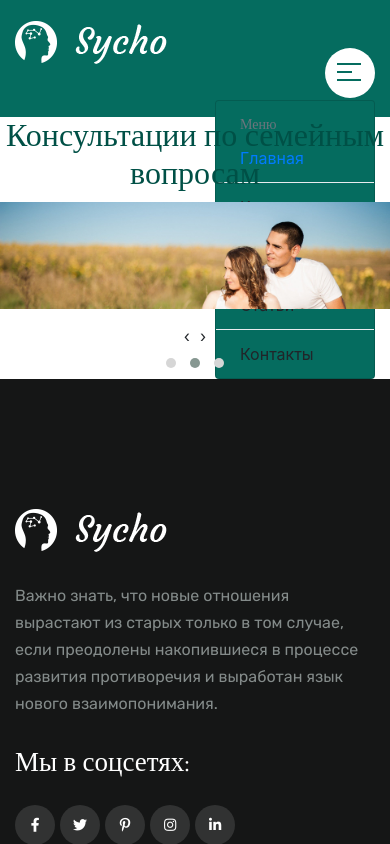
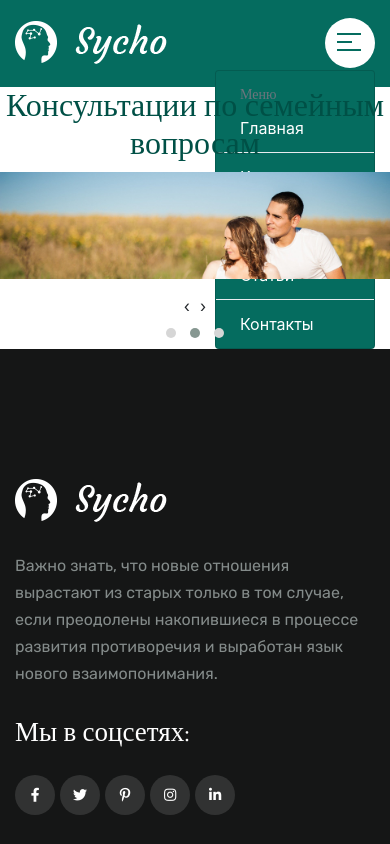
Before and after one commit to SergioChizhikov/Centr_project, a React (Create React App) app: page /car in a window 390 px wide. Both pictures are taken after a click on the element 349 px from the left and 73 px from the top of the page. Shown: the top 844 px of the page. Built offline with nearby package versions, Linux system fonts and the light colour scheme.

Commit message:
mobile menu - working

```diff
--- a/package.json
+++ b/package.json
@@ -12,8 +12,9 @@
     "react-dom": "^16.13.1",
     "react-owl-carousel": "^2.3.1",
     "react-router-dom": "^5.2.0",
-    "react-scripts": "3.4.3",
-    "reactstrap": "^8.6.0"
+    "react-scripts": "^3.4.4",
+    "reactstrap": "^8.6.0",
+    "styled-components": "^5.2.0"
   },
   "scripts": {
     "start": "react-scripts start",
--- a/src/components/MobileMenu/MobileMenu.jsx
+++ b/src/components/MobileMenu/MobileMenu.jsx
@@ -1,17 +1,13 @@
-import React, { useState } from 'react';
-import { Dropdown, DropdownToggle, DropdownMenu, DropdownItem } from 'reactstrap';
-import {NavLink} from "react-router-dom";
+import React, {useState} from 'react';
+import {Dropdown, DropdownToggle, DropdownMenu, DropdownItem} from 'reactstrap';
+import {NavLink} from 'react-router-dom';
 
 
-
-
-    export default function MobileMenu  () {
+export default function MobileMenu() {
     const [dropdownOpen, setDropdownOpen] = useState(false);
-
     const toggle = () => setDropdownOpen(prevState => !prevState);
     return (
         <>
-            <div className='mt-30'></div>
         <Dropdown isOpen={dropdownOpen} toggle={toggle}>
             <DropdownToggle
                 tag="span"
@@ -24,19 +20,21 @@ import {NavLink} from "react-router-dom";
                     <span></span>
                 </div>
             </DropdownToggle>
-                <DropdownMenu right style={{textDecoration: "none", background:'#056c5f'}}>
+            <DropdownMenu right style = {{background: '#056c5f'}}>
                 <DropdownItem header>Меню</DropdownItem>
-                    <DropdownItem><NavLink exact to=''>Главная</NavLink></DropdownItem>
-                    <DropdownItem divider />
-                    <DropdownItem>Кто мы</DropdownItem>
-                    <DropdownItem divider />
-                    <DropdownItem>Наши услуги</DropdownItem>
-                    <DropdownItem divider />
-                    <DropdownItem>Статьи</DropdownItem>
-                    <DropdownItem divider />
-                    <DropdownItem>Контакты</DropdownItem>
+                <DropdownItem color black><NavLink exact to='' style={{color: 'white', textDecoration: 'none'}} activeStyle={{color: '#f8a683', textDecoration: 'none'}}>Главная</NavLink></DropdownItem>
+                <DropdownItem divider/>
+                <DropdownItem><NavLink to='about' style={{color: 'white', textDecoration: 'none', }} activeStyle={{color: '#f8a683', textDecoration: 'none'}}>Кто мы</NavLink></DropdownItem>
+                <DropdownItem divider/>
+                <DropdownItem><NavLink to='services' style={{color: 'white', textDecoration: 'none', }} activeStyle={{color: '#f8a683', textDecoration: 'none'}}>Наши услуги</NavLink></DropdownItem>
+                <DropdownItem divider/>
+                <DropdownItem><NavLink to='blog' style={{color: 'white', textDecoration: 'none', }} activeStyle={{color: '#f8a683', textDecoration: 'none'}}>Статьи</NavLink></DropdownItem>
+                <DropdownItem divider/>
+                <DropdownItem><NavLink to='contact' style={{color: 'white', textDecoration: 'none', }} activeStyle={{color: '#f8a683', textDecoration: 'none'}}>Контакты</NavLink></DropdownItem>
             </DropdownMenu>
             </Dropdown>
+
 </>
-        );
+)
+    ;
 }
--- /dev/null
+++ b/src/components/MobileMenu/MobileMenu.module.css
@@ -0,0 +1,4 @@
+.div {
+    color: white;
+    text-decoration: none;
+}
```
Also changed, not shown: src/components/Header/Header.jsx (+0 -43 lines), 1 other file (tests, documents, lock files or other folders). Lines whose indentation alone changed are shown as unchanged.
